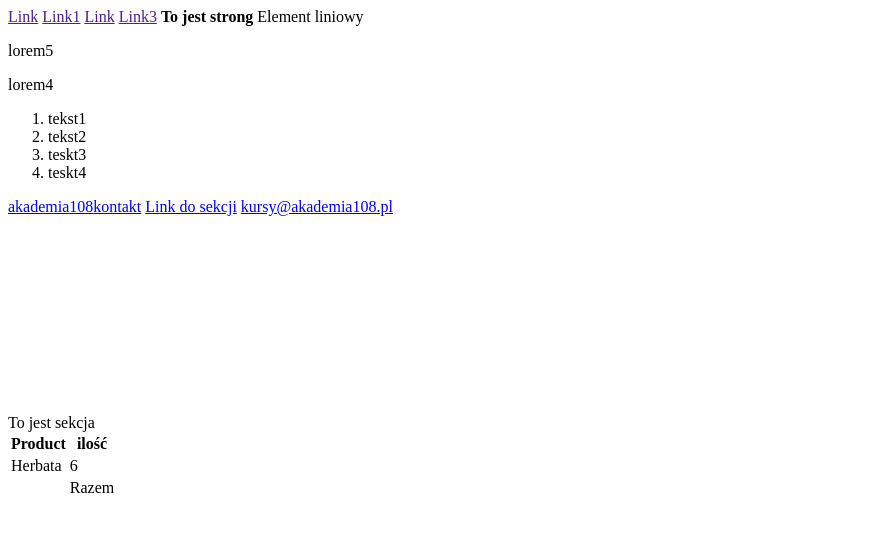
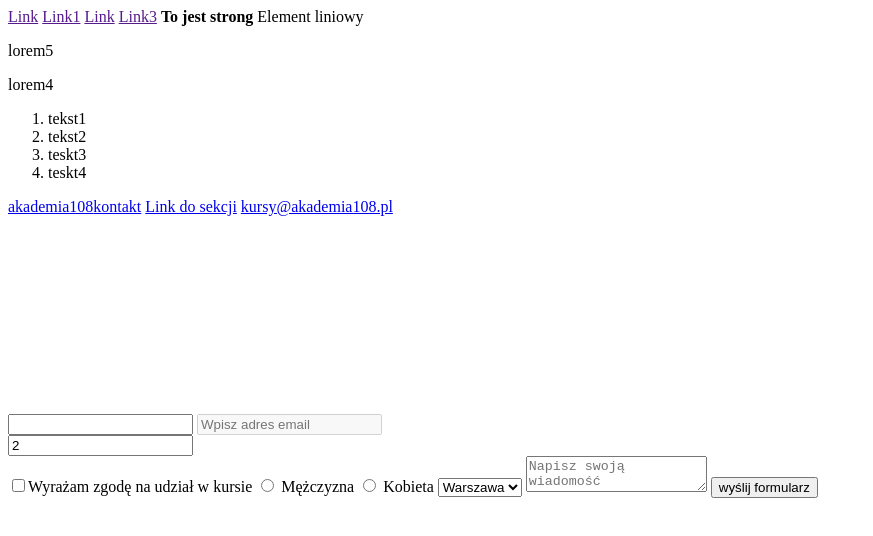
Before and after one commit to MikeData96/Html5, a plain HTML site: page index.html in a window 1280 px wide. Shown: the whole page, without its empty margins (0-873 px from the left). Drawn offline with Linux system fonts and the light colour scheme.

Commit message:
Praca nad struktura html5

```diff
--- a/index.html
+++ b/index.html
@@ -1,11 +1,13 @@
 <!DOCTYPE html>
 <html lang="en">
+
 <head>
     <meta charset="UTF-8">
     <meta name="viewport" content="width=device-width, initial-scale=1.0">
     <meta http-equiv="X-UA-Compatible" content="ie=edge">
     <title>Document</title>
 </head>
+
 <body>
     <!-- To jest komentarz-->
     <a href="">Link</a> <a href=""></a>
@@ -24,11 +26,9 @@
         <li>teskt4</li>
     </ol>
     <!--Odnośniki-->
-    <a href="https:/akademia108.pl">akademia108</a><a
-    href="podstrony/kontakt.html"
-    target="_blank">kontakt</a>
+    <a href="https:/akademia108.pl">akademia108</a><a href="podstrony/kontakt.html" target="_blank">kontakt</a>
     <a href="#id">Link do sekcji</a>
-    <a  href="mailto:kursy@akademia108.pl">kursy@akademia108.pl</a>
+    <a href="mailto:kursy@akademia108.pl">kursy@akademia108.pl</a>
     <br>
     <br>
     <br>
@@ -41,30 +41,60 @@
     <br>
     <br>
     <br>
-    <section id="id">To jest sekcja</section><a
-    href=""link></a>
+    <href=""link></a>
         <!--Tabele-->
-    <table>
-        <thead>
-            <tr>
-                <th>Product</th>
-                <th>ilość</th>
-            </tr>
-        </thead>
-        <tbody>
-            <tr>
-                <td>Herbata</td>
-                <td>6</td>
-            </tr>
-        </tbody>
-        <tfoot>
-            <tr>
-                <td>
-                    <td>Razem</td>
-                </td>
-            </tr>
-        </tfoot>
-    </table>
+
+
+
+
+
+
+
+
+
+
+
+
+
+
+
+
+
+
+
+
+
+
+
+
+        <form action="" method="post">
+            <label for="name">
+                <input type="text" name="name" id="user-name" tabindex="3">
+            </label>
+            <input type="email" placeholder="Wpisz adres email" disabled>
+            <br>
+            <label for="quantity">
+                <input type="number" id="quantity" name="quantity" value="2">
+            </label>
+            <br>
+            <input type="checkbox" id="agreement" required><label for="agreement">Wyrażam zgodę na udział w
+                kursie</label>
+            <input type="radio" name="gender">
+            Mężczyzna
+            </label>
+            <label>
+                <input type="radio" name="gender">
+                Kobieta
+            </label>
+            <select name="cities">
+                <option value="Warszawa">Warszawa</option>
+                <option value="Gdańsk">Gdańsk</option>
+                <option value="Kraków">Kraków</option>
+            </select>
+            <textarea name="message" placeholder="Napisz swoją wiadomość"></textarea>
+            <input type="submit" value="wyślij formularz">
+        </form>
 
 </body>
+
 </html>
```
Lines whose indentation alone changed are shown as unchanged.
